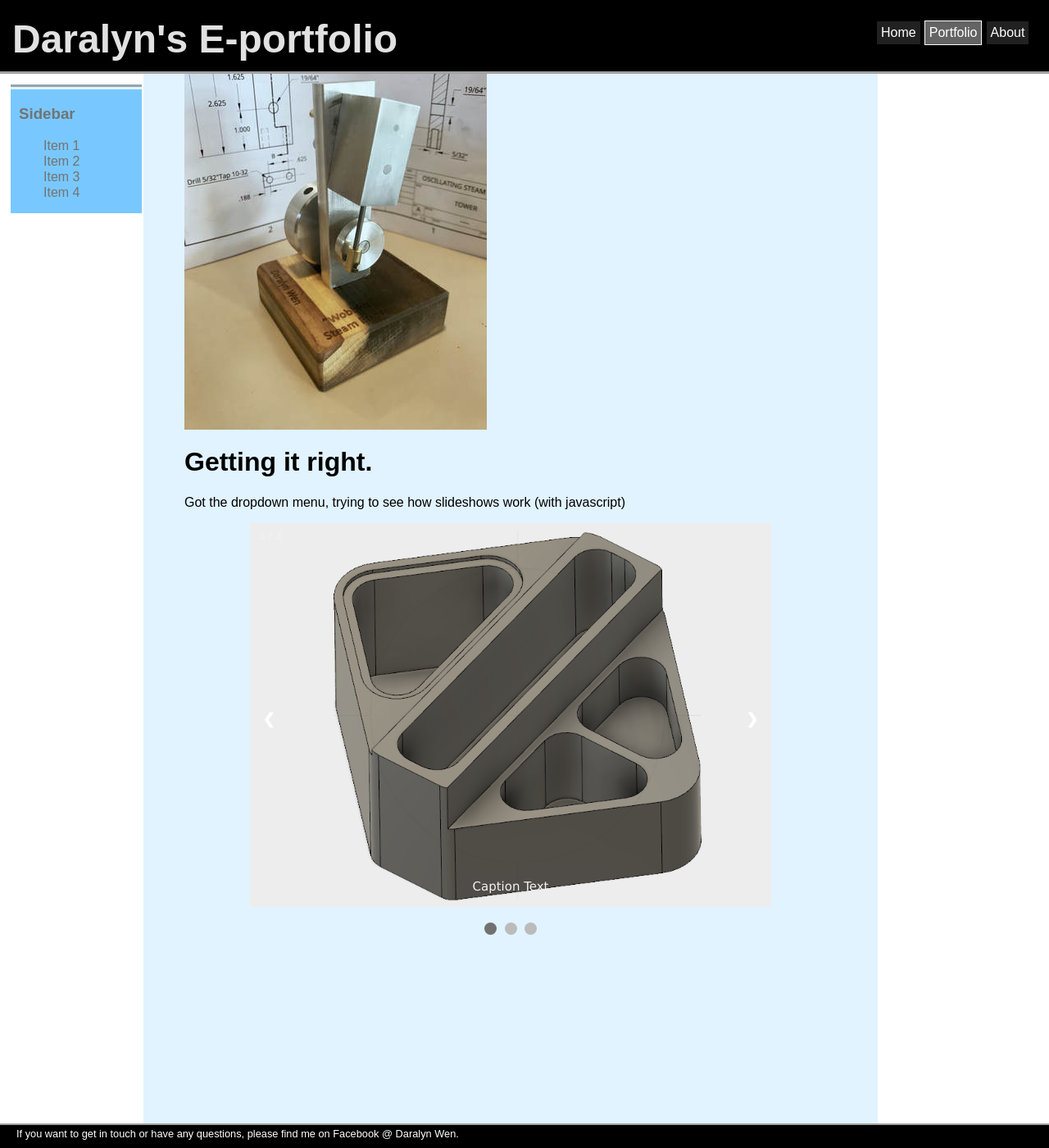
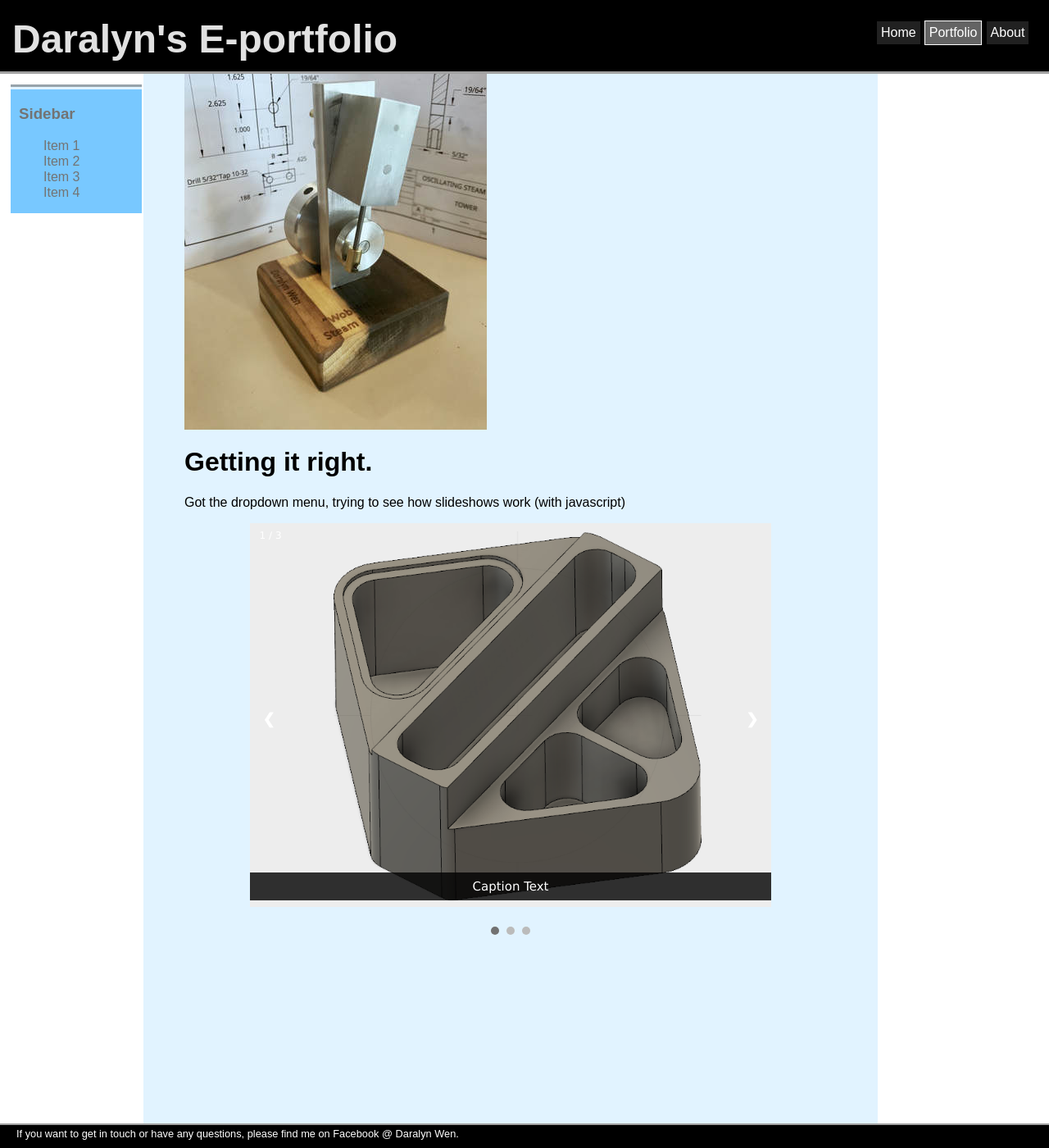
Before and after one commit to daralyn/daralyn.github.io, a Jekyll site: the page built from gettingitrightpage.html, in a window 1280 px wide and 1400 px high, scrolled down 68 px. Shown: the whole window at 82% size. Built offline with Jekyll 4.4.1, drawn with Linux system fonts in a browser that asks for light colours.

Commit message:
Update gettingitrightpage.html

```diff
--- a/gettingitrightpage.html
+++ b/gettingitrightpage.html
@@ -26,7 +26,7 @@
 <style>
 * {box-sizing: border-box}
 body {font-family: 'Verdana', sans-serif; margin:0}
-.mySlides {display: none}
+.slides {display: none}
 img {vertical-align: middle;}
 
 /* Slideshow container */
@@ -64,9 +64,10 @@
 
 /* Caption text */
 .text {
-  color: #f2f2f2;
+	color: rgb(255, 255, 255);
 	font-size: 15px;
 	padding: 8px 12px;
+	background-color: rgba(0,0,0,0.8);
 	position: absolute;
 	bottom: 8px;
 	width: 100%;
@@ -75,7 +76,7 @@
 
 /* Number text (1/3 etc) */
 .numbertext {
-  color: #f2f2f2;
+	color: rgb(255, 255, 255);
 	font-size: 12px;
 	padding: 8px 12px;
 	position: absolute;
@@ -85,8 +86,8 @@
 /* The dots/bullets/indicators */
 .dot {
   cursor: pointer;
-  height: 15px;
-  width: 15px;
+  height: 10px;
+  width: 10px;
   margin: 0 2px;
   background-color: #bbb;
   border-radius: 50%;
@@ -97,7 +98,7 @@
   background-color: #717171;
 }
 
-/* Fading animation */
+/* Fading animation
 .fade {
   -webkit-animation-name: fade;
   -webkit-animation-duration: 1.5s;
@@ -114,6 +115,7 @@
   from {opacity: .4}
   to {opacity: 1}
 }
+	*/
 
 /* On smaller screens, decrease text size */
 @media only screen and (max-width: 300px) {
@@ -123,19 +125,19 @@
 
 <div class="slideshow-container" style="width: 80%">
 
-	<div class="mySlides fade">
+	<div class="slides fade">
 		<div class="numbertext">1 / 3</div>
 		<img src="https://daralyn.github.io/photos/engineering/3dsolidmodel_pic1.png" style="width:100%">
 		<div class="text">Caption Text</div>
 	</div>
 
-	<div class="mySlides fade">
+	<div class="slides fade">
 		<div class="numbertext">2 / 3</div>
 		<img src="https://daralyn.github.io/photos/engineering/3dsolidmodel_pic2.jpg" style="width:100%">
 		<div class="text">Caption Two</div>
 	</div>
 
-	<div class="mySlides fade">
+	<div class="slides fade">
 		<div class="numbertext">3 / 3</div>
 		<img src="https://daralyn.github.io/photos/engineering/3dsolidmodel_pic3.jpg" style="width:100%">
 		<div class="text">Caption Three</div>
```
Also changed, not shown: other parts of gettingitrightpage.html (+1 -1 lines). Lines whose indentation alone changed are shown as unchanged.
